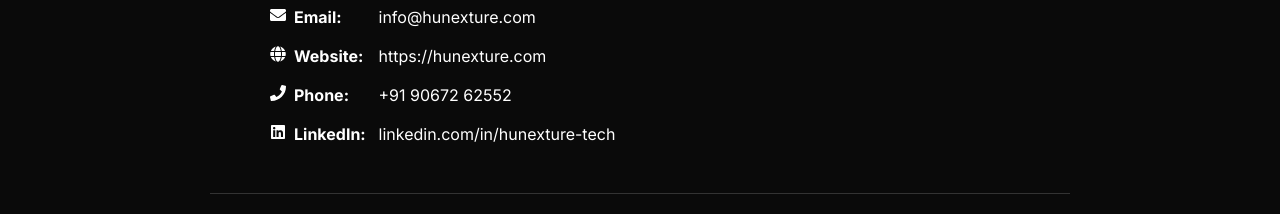
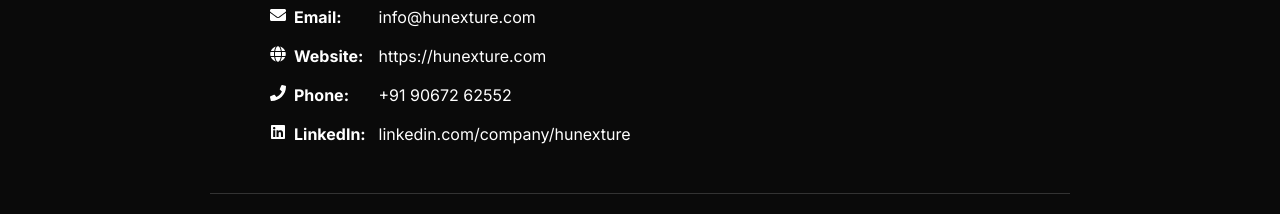
Before and after one commit to hunexture/hunexture.github.io, a React (Create React App) app: page /business-profile in a window 1280 px wide. Shown: the part 1480-1694 px from the top of the page. Built offline with nearby package versions, Linux system fonts and the light colour scheme.

Commit message:
Lik updated

```diff
--- a/src/components/BusinessProfile.jsx
+++ b/src/components/BusinessProfile.jsx
@@ -81,11 +81,11 @@ const BusinessProfile = () => {
                 <FaLinkedin style={{ marginRight: '8px', color: 'var(--electric-blue)' }} />
                 <strong>LinkedIn:</strong>{' '}
                 <a
-                  href="https://www.linkedin.com/in/hunexture-tech-175766391/"
+                  href="https://www.linkedin.com/company/hunexture/"
                   target="_blank"
                   rel="noopener noreferrer"
                 >
-                  linkedin.com/in/hunexture-tech
+                  linkedin.com/company/hunexture
                 </a>
               </li>
             </ul>
--- a/src/components/Contact.jsx
+++ b/src/components/Contact.jsx
@@ -89,7 +89,7 @@ const Contact = () => {
   ]
 
   const socialLinks = [
-    { icon: <FaLinkedin />, name: 'LinkedIn', url: 'https://www.linkedin.com/in/hunexture-tech-175766391/' },
+    { icon: <FaLinkedin />, name: 'LinkedIn', url: 'https://www.linkedin.com/company/hunexture/' },
     { icon: <FaTwitter />, name: 'Twitter', url: 'https://x.com/hunexture' },
     { icon: <FaInstagram />, name: 'Instagram', url: 'https://www.instagram.com/hunexture' }
   ]
```
